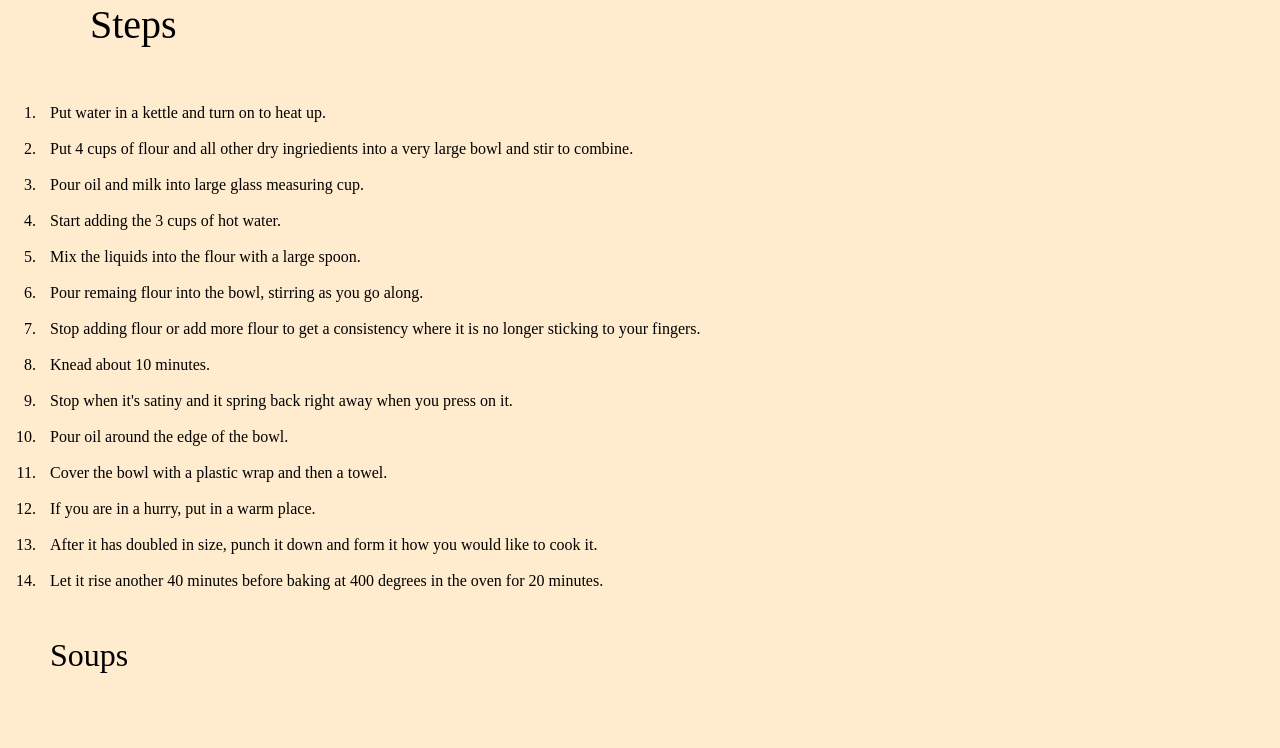
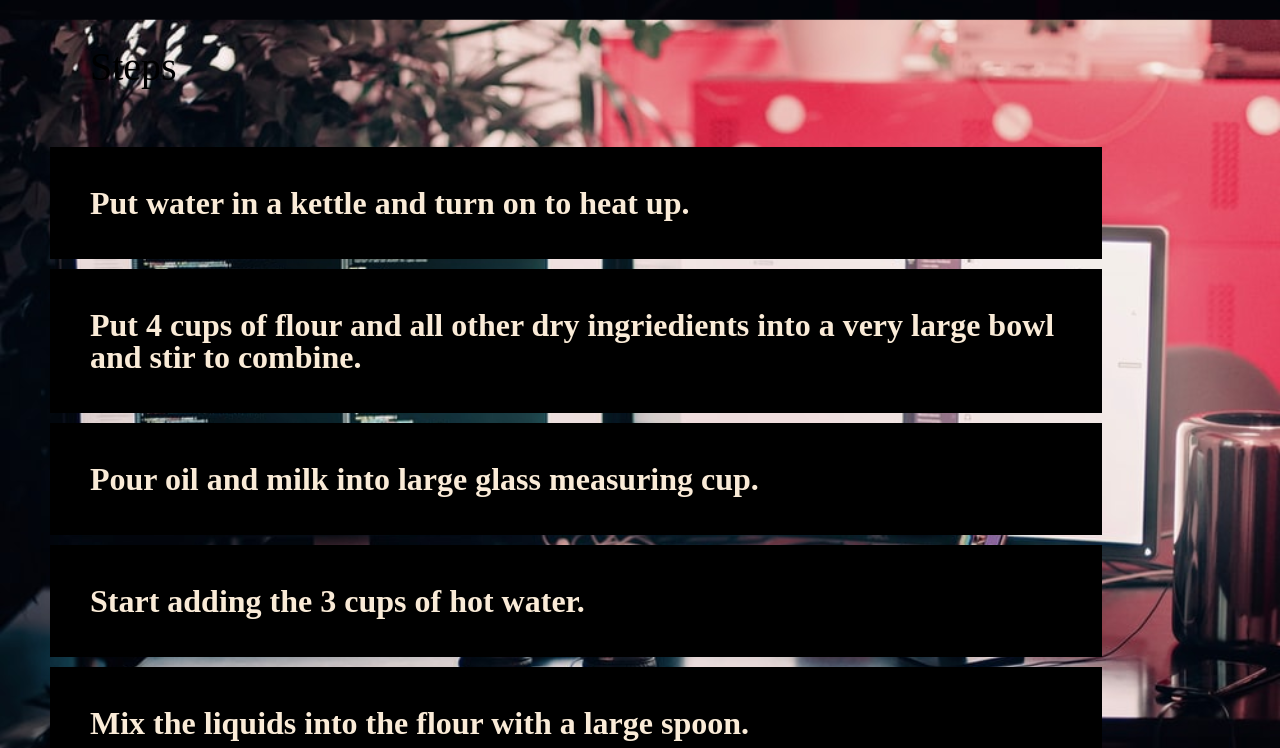
Before and after one commit to kzwade/SiteProject, a plain HTML site: page index.html in a window 1280 px wide. Shown: the part 1680-2428 px from the top of the page. Drawn offline with Linux system fonts and the light colour scheme.

Commit message:
Updated background image, reset website, added fonts.

```diff
--- a/index.html
+++ b/index.html
@@ -8,7 +8,22 @@
         <link href="resources/css/reset.css" rel="stylesheet" type="text/css"/>
         <link href="resources/css/style.css" rel="stylesheet" type="text/css"/>
         <link rel="icon" href="resources/images/favicon.ico" type="image/x-icon">
+
+        <style type="text/css">
+
+
+        body{
+			background-image:url(photo-1457305237443-44c3d5a30b89.jpg);
+			background-size: cover;
+			background-attachment: fixed;
+		}
+
+
+        </style>
+
+
     </head>
+
     <body>
     <h1>Little Chef Recipes</h1>
     <h4>Recipes and More</h4>
@@ -59,7 +74,7 @@
         <li>Let it rise another 40 minutes before baking at 400 degrees in the oven for 20 minutes.</li>
     </ol>
 
-    <h2 id="soup">Soups</h2>
+    <h2 class="soup">Soups</h2>
 
     <div class="recipe"><!--starts class recipe-->
         <h3>Red Lentil Soup</h3>
@@ -88,6 +103,8 @@
             </ol>
 
             <p>Notes: You can let it cook for as long as you'd like, but keep it on very low heat and stir whenever you walk past it.</p>
+
+
         </div><!--closes class recipe-->
 
 
--- /dev/null
+++ b/resources/css/practice.css
@@ -0,0 +1,4 @@
+body {
+    background-image: url("/resources/images/full-image-website-background-use-color.png");
+    background-color: #cccccc;
+   }
--- a/resources/css/style.css
+++ b/resources/css/style.css
@@ -1,8 +1,4 @@
-* {
 
-    background-color: blanchedalmond;
-
-}
 
 h1{
 
@@ -27,8 +23,13 @@ h2{
 
 h3 {
 
-    font-size: 1.5rem;
-    color: #3a4660;
+    background-color: #3a4660;
+    color: #5e5e5e;
+    text-decoration: none;
+    padding: 20px;
+    border: 5px outset #3b3b3b;
+    border-radius: 5px;
+    transition-duration: .3s;
 }
 
 
@@ -83,11 +84,19 @@ a:hover {
 }
 
 
-ol li {
+
+
+ul li {
 
     padding: 10px;
 
-    list-style-type: decimal;
+    list-style-type: georgian;
+}
+
+
+.soup {
+
+    padding-top: 50px;
 }
 
 .steps {
@@ -98,14 +107,32 @@ ol li {
     padding-left: 10px;
 }
 
+
 .steps2 {
 
     padding: 50px 50px 50px 50px;
 }
 
-ul li {
 
-    padding: 10px;
+body {
 
-    list-style-type: georgian;
+    width: 90%;
 }
+
+
+body{
+    background-image:url(back.jpg);
+    background-size: cover;
+    background-attachment: fixed;
+}
+
+ol li {
+
+    background-color: black;
+    color: antiquewhite;
+    font-size: 2rem;
+    font-weight: 700;
+    padding: 40px 40px 40px 40px;
+    margin: 10px 10px 10px 10px;
+
+}
```
Also changed, not shown: practice.html (+25 -13 lines), back.jpg (added), photo-1457305237443-44c3d5a30b89.jpg (added), resources/images/full-image-website-background-use-color.png (added).
